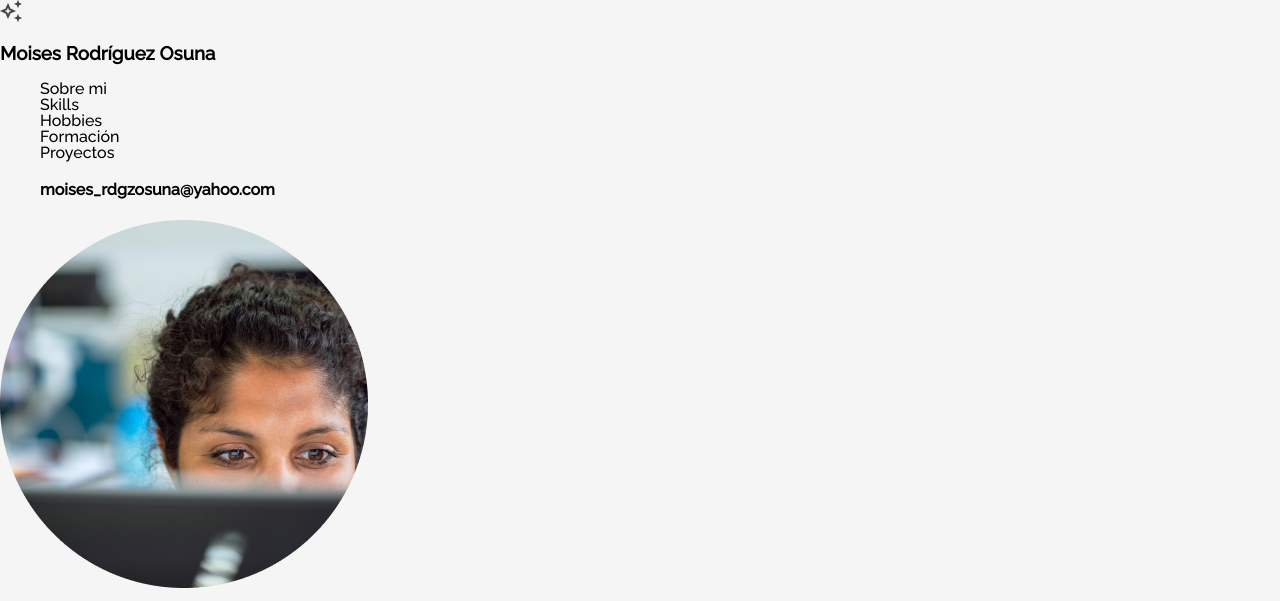
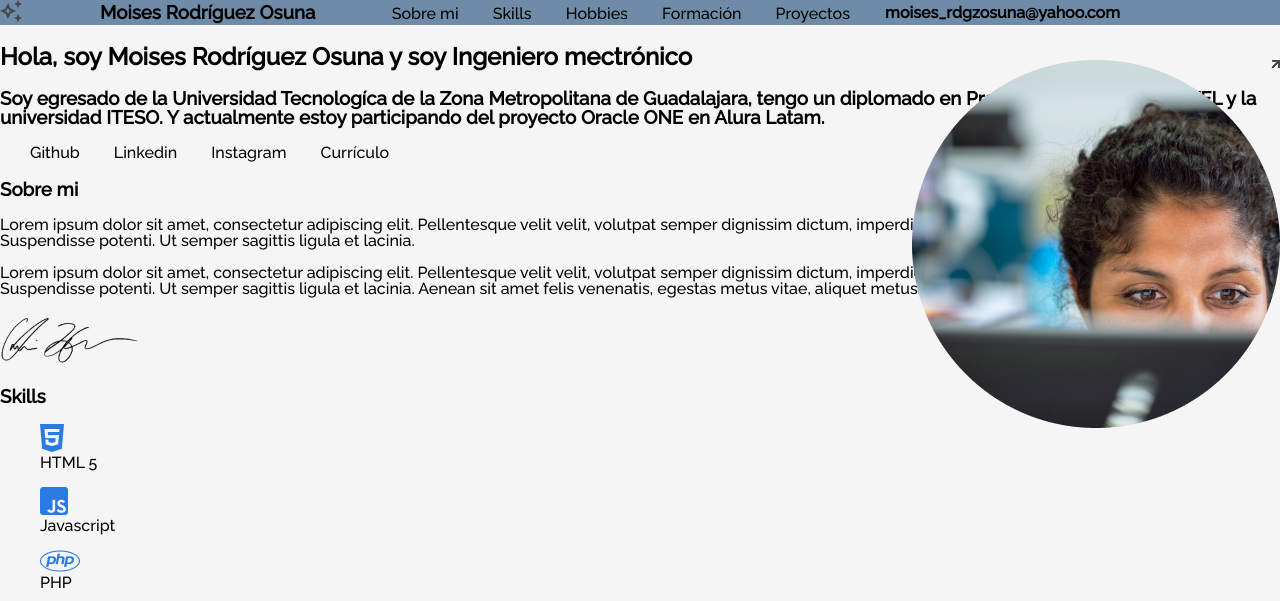
Before and after one commit to moisesroos/Trello-challenge, a plain HTML site: page index.html in a window 1280 px wide. Shown: the top 601 px of the page. Drawn offline with Linux system fonts and the light colour scheme.

Commit message:
Update style.css

```diff
--- a/style.css
+++ b/style.css
@@ -3,7 +3,35 @@
 en las secciones señaladas */
 /*Já deixaremos o básico de reset de estilos. Caso queira adicionar mais informações
 coloque nas sessões indicadas*/
-
+header {
+    background-color: rgb(110, 140, 168) ;
+}
+nav h3{
+    position: absolute;
+    top:-16px;
+    left: 100px;
+}
+nav ul{
+    position:absolute;
+    top:-10px;
+    right:400px;
+}
+nav h4{
+    position:absolute;
+    top:-22px;
+    right:-240px;
+}
+nav li{
+    display: inline;
+    margin: 0 0 0 30px ;
+}
+section{
+nav img{
+    position:absolute;
+    top:60px;
+    right:0px
+}
+}
 :root{
     /* Inserta la variable de los otros colores inspeccionando el exemplo de figma */
     /*Se esforce para trabalhar com variáveis, é uma dica profissional valiosa*/
```
